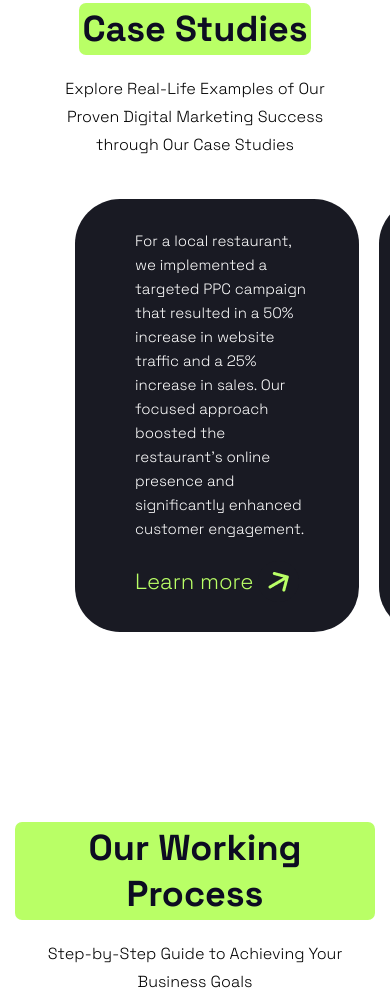
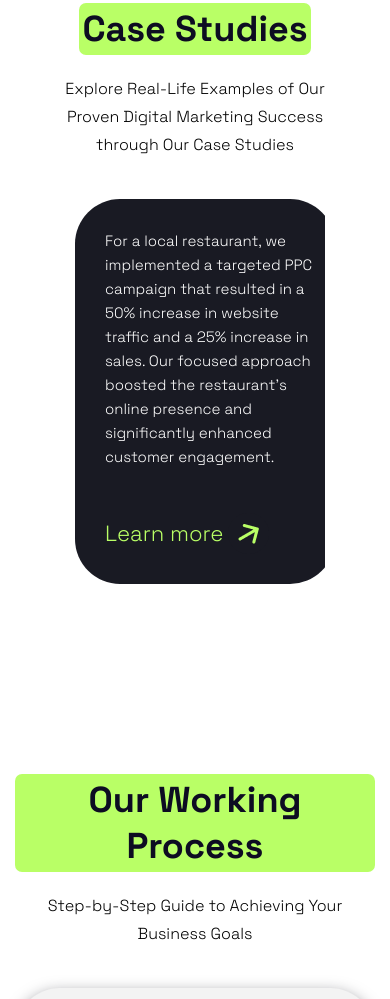
Before and after one commit to venharzeneli/figmatocode, a plain HTML site: page index.html in a window 390 px wide. Shown: the part 4102-5101 px from the top of the page. Drawn offline with Linux system fonts and the light colour scheme.

Commit message:
Update queries.css

```diff
--- a/queries.css
+++ b/queries.css
@@ -119,6 +119,8 @@
         width: 100%;
     }
 
+
+
     .hero-image {
         position: absolute;
         top: 385px;
@@ -164,6 +166,31 @@
 
     #cta {
         margin: 0;
+    }
+
+    .case-studies-slider {
+        position: relative;
+        overflow: hidden;
+        /* Hide horizontal scroll */
+        width: 100%;
+        touch-action: pan-x;
+        /* Improve touch responsiveness */
+    }
+
+    .case-studies-boxes {
+        display: flex;
+        transition: transform 0.3s ease-in-out;
+        /* Smooth sliding effect */
+        will-change: transform;
+
+    }
+
+    .case-studies-box {
+        min-width: 100%;
+        /* Each box takes up full width */
+        flex-shrink: 0;
+        /* Prevent shrinking */
+        padding: 30px;
     }
 
     #case-studies {
@@ -361,6 +388,7 @@
     .social-icons {
         position: absolute;
         bottom: 230px;
+        margin-bottom: 30px;
     }
 
     .footer-links ul {
```
